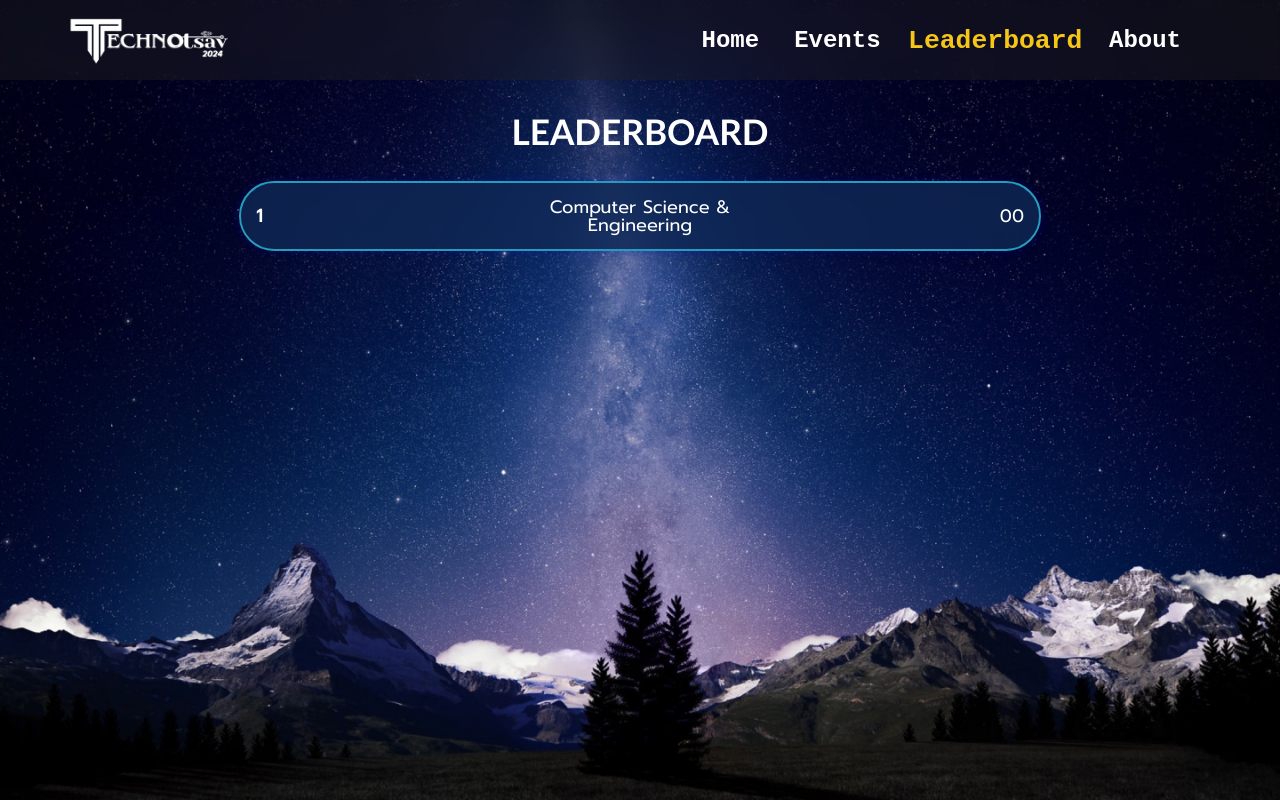
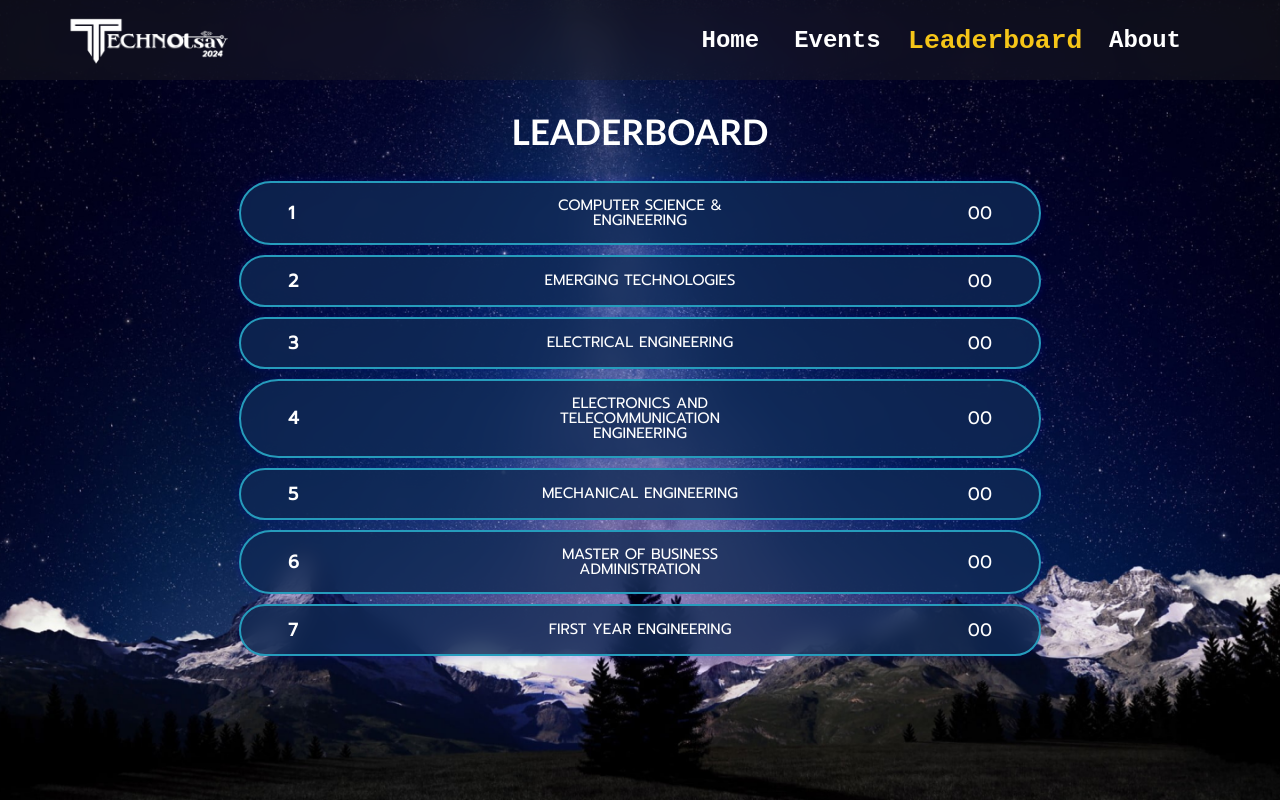
Before and after one commit to Dipeshhaldar/TechnoUtsav, a React (Vite) app in the folder Frontend/: page /leaderBoard in a window 1280 px wide. Built offline with nearby package versions, Linux system fonts and the light colour scheme; a web font is replaced by a local one.

Commit message:
updated leaderboard

```diff
--- a/Frontend/src/pages/LeaderBoard.css
+++ b/Frontend/src/pages/LeaderBoard.css
@@ -73,13 +73,19 @@
   line-height: 100%;
 }
 
+.row-text{
+  font-size: 15px;
+}
+
 .row-number {
   font-weight: bold;
   text-align: left;
+  margin-left: 2rem;
 }
 
 .row-points{
   text-align: right;
+  margin-right: 2rem;
 }
 
 @media screen and (max-width: 768px) {
--- a/Frontend/src/pages/LeaderBoard.jsx
+++ b/Frontend/src/pages/LeaderBoard.jsx
@@ -16,7 +16,37 @@ const LeaderBoard = () => {
                         <div className="leaderboard-rows">
                             <div className="leaderboard-row">
                                 <div className="row-number">1</div>
-                                <div className="row-text">Computer Science & Engineering</div>
+                                <div className="row-text">COMPUTER SCIENCE & ENGINEERING</div>
+                                <div className="row-points">00</div>
+                            </div>
+                            <div className="leaderboard-row">
+                                <div className="row-number">2</div>
+                                <div className="row-text">EMERGING TECHNOLOGIES</div>
+                                <div className="row-points">00</div>
+                            </div>
+                            <div className="leaderboard-row">
+                                <div className="row-number">3</div>
+                                <div className="row-text">ELECTRICAL ENGINEERING</div>
+                                <div className="row-points">00</div>
+                            </div>
+                            <div className="leaderboard-row">
+                                <div className="row-number">4</div>
+                                <div className="row-text">ELECTRONICS AND TELECOMMUNICATION ENGINEERING</div>
+                                <div className="row-points">00</div>
+                            </div>
+                            <div className="leaderboard-row">
+                                <div className="row-number">5</div>
+                                <div className="row-text">MECHANICAL ENGINEERING</div>
+                                <div className="row-points">00</div>
+                            </div>
+                            <div className="leaderboard-row">
+                                <div className="row-number">6</div>
+                                <div className="row-text">MASTER OF BUSINESS ADMINISTRATION</div>
+                                <div className="row-points">00</div>
+                            </div>
+                            <div className="leaderboard-row">
+                                <div className="row-number">7</div>
+                                <div className="row-text">FIRST YEAR ENGINEERING</div>
                                 <div className="row-points">00</div>
                             </div>
                         </div>
```
